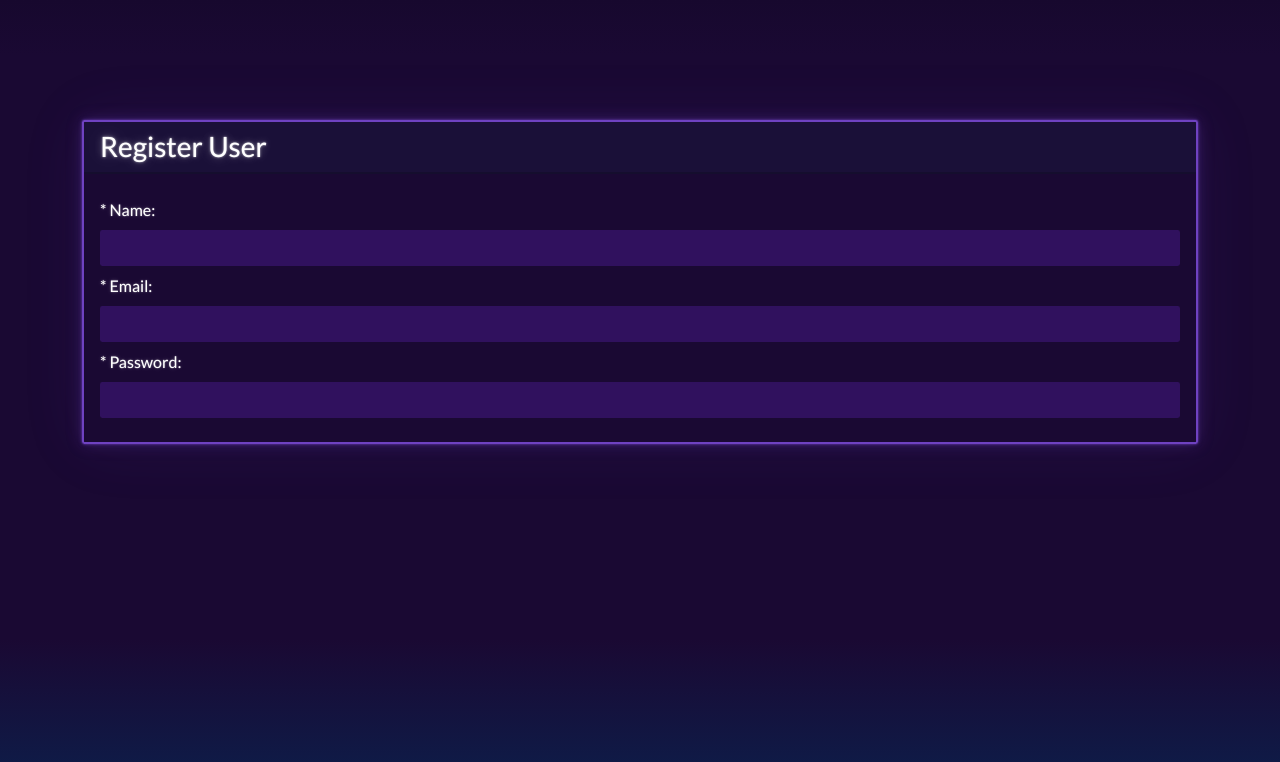
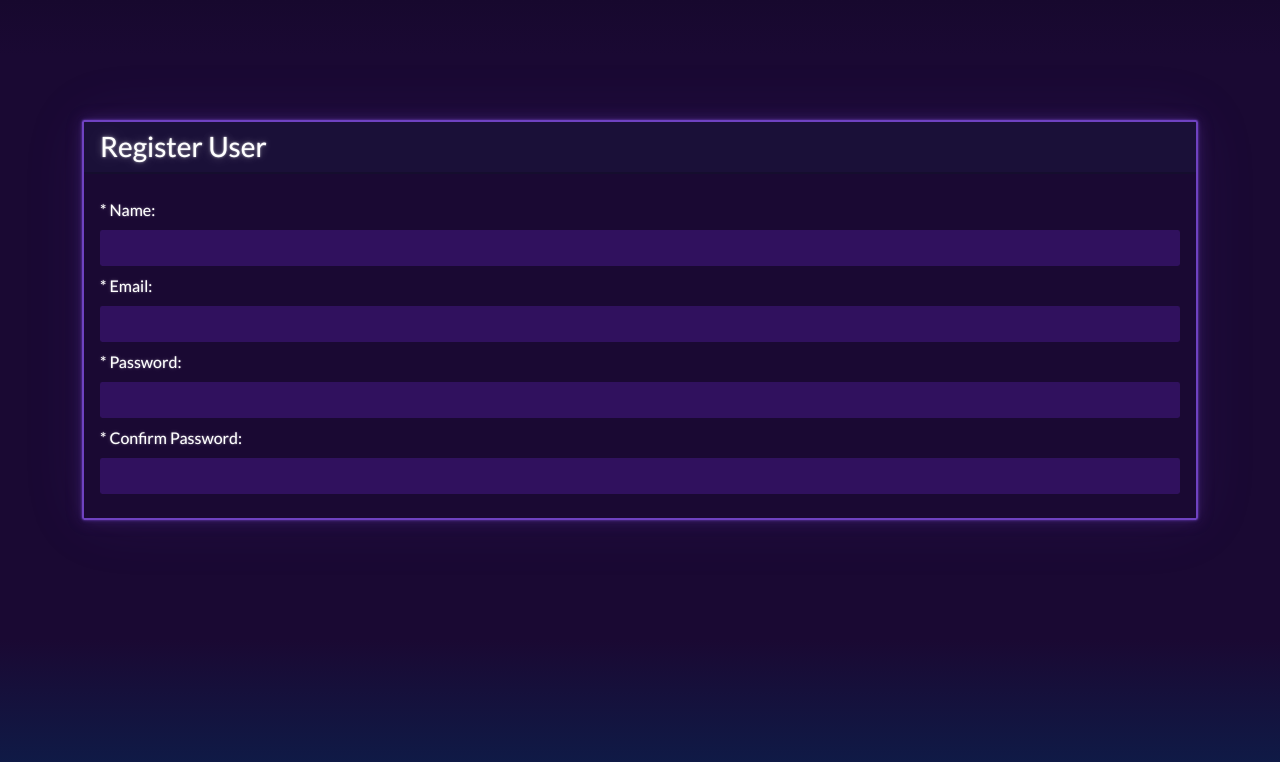
Before and after one commit to GutscheWilly/my-Finances-frontend, a React (Create React App) app: page / in a window 1280 px wide. Shown: the top 762 px of the page. Built offline with nearby package versions, Linux system fonts and the light colour scheme.

Commit message:
Add confirm password field

```diff
--- a/src/pages/RegisterUser.js
+++ b/src/pages/RegisterUser.js
@@ -7,6 +7,7 @@ function RegisterUser() {
     const [name, setName] = useState('');
     const [email, setEmail] = useState('');
     const [password, setPassword] = useState('');
+    const [confirmPassword, setConfirmPassword] = useState('');
 
     return (
         <div className="container">
@@ -41,6 +42,15 @@ function RegisterUser() {
                                     onChange={ (event) => setPassword(event.target.value) }
                                 />
                             </FormGroup>
+                            <FormGroup label="* Confirm Password:" htmlFor="inputConfirmPassword">
+                                <input
+                                    type="password"
+                                    className="form-control"
+                                    id="inputConfirmPassword"
+                                    name="confirmPassword"
+                                    onChange={ (event) => setConfirmPassword(event.target.value) }
+                                />
+                            </FormGroup>
                         </div>
                     </div>
                 </div>
```
